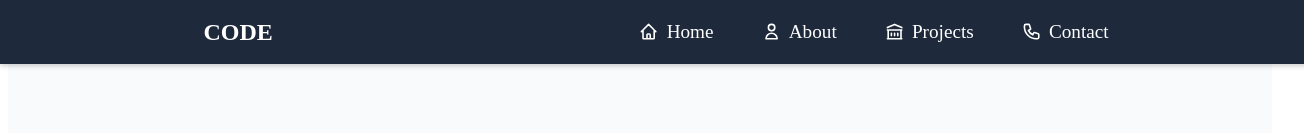
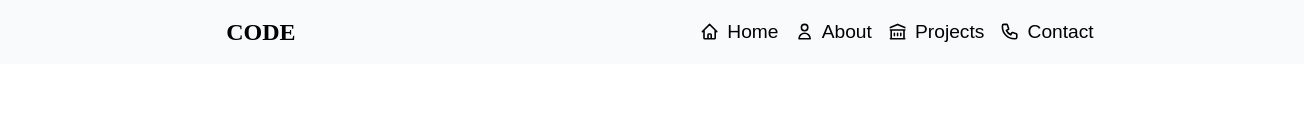
Before and after one commit to ChrisM-Code/code, a React (Vite) app in the folder prof/: page / in a window 1280 px wide. Shown: the top 133 px of the page, 1304 px wide, since content can reach past the window. Built offline with nearby package versions, Linux system fonts and the light colour scheme; grey boxes are pictures that could not be loaded.

Commit message:
fix landing page on small screens /blur

```diff
--- a/prof/src/assets/components/home/Logo.jsx
+++ b/prof/src/assets/components/home/Logo.jsx
@@ -24,7 +24,7 @@ const LogoCont = styled.div`
   margin-left: 0.5rem;
   flex-grow: 1;
   font-size: 1.5rem;
-  color: white;
+  color: black;
 
   &:hover {
     color: #3b82f6;
--- a/prof/src/assets/components/home/NavBar.jsx
+++ b/prof/src/assets/components/home/NavBar.jsx
@@ -19,12 +19,13 @@ const NavbarContainer = styled.nav`
   right: 4rem;
   width: 100%;
   height: 4rem;
-  background-color: #1e293b;
-  box-shadow: 0 2px 5px rgba(0, 0, 0, 0.2);
+  background-color: #f8fafc;
   display: flex;
   justify-content: space-around; /* Distributes the space between the logo and menu */
   align-items: center;
+
   padding: 0 1rem;
+
   z-index: 1000;
 `;
 
@@ -33,24 +34,30 @@ const NavLinks = styled.div`
   display: ${({ isMenuOpen }) => (isMenuOpen ? "flex" : "none")};
   flex-direction: column;
   gap: 1rem;
-  position: absolute;
+  position: fixed;
   top: 4rem;
-  left: 0;
-  right: 0;
+  left: 0.1rem;
+  right: 0.1rem;
   background-color: #1e293b;
+  border: 1px solid #374151;
   padding: 1rem;
   border-radius: 8px;
+  color: black;
   z-index: 1001;
 
   a {
-    font-size: 1rem;
+    font-size: 0.9rem;
     text-align: center;
     color: white;
     text-decoration: none;
-    padding: 0.5rem;
+    display: flex;
+    align-items: center;
+    gap: 0.5rem;
+    font-family: "Arial", sans-serif;
 
     &:hover {
       color: #38bdf8;
+      transition: color 0.3s ease;
     }
   }
 
@@ -59,8 +66,12 @@ const NavLinks = styled.div`
     flex-direction: row;
     position: static;
     background-color: transparent;
-    padding: 0;
-    gap: 2rem;
+    border: none;
+    padding: 0rem;
+
+    a {
+      color: black;
+    }
   }
 `;
 
@@ -69,7 +80,7 @@ const NavMenuButton = styled.div`
   display: block;
   font-size: 2rem;
   cursor: pointer;
-  color: white;
+  color: black;
 
   @media (min-width: 768px) {
     display: none;
@@ -86,6 +97,18 @@ const Icon = styled.span`
   &:hover {
     color: #3b82f6;
   }
+`;
+
+// Overlay effect when the menu is open
+const Overlay = styled.div`
+  display: ${({ isMenuOpen }) => (isMenuOpen ? "block" : "none")};
+  position: fixed;
+  top: 0;
+  left: 0;
+  right: 0;
+  bottom: 0;
+  background-color: rgba(0, 0, 0, 0.5);
+  z-index: 999; /* Behind the menu */
 `;
 
 function Navbar() {
@@ -111,6 +134,8 @@ function Navbar() {
       <NavMenuButton onClick={toggleMenu}>
         {isMenuOpen ? <HiOutlineX /> : <HiOutlineMenu />}
       </NavMenuButton>
+
+      <Overlay isMenuOpen={isMenuOpen} onClick={handleLinkClick} />
 
       {/* Navigation links */}
       <NavLinks isMenuOpen={isMenuOpen}>
--- a/prof/src/assets/components/landingpage/LandingPage.jsx
+++ b/prof/src/assets/components/landingpage/LandingPage.jsx
@@ -8,29 +8,17 @@ const Homepage = styled.main`
   align-items: center;
   justify-content: center;
   text-align: center;
-  padding: 1rem;
-  background-color: #f9fafb;
+  padding: 1.5rem;
   font-family: "Arial", sans-serif;
-  color: #333;
-
-  h1 {
-    font-size: 1.5rem;
-    margin-bottom: 1rem;
-  }
-
-  p {
-    font-size: 1.2rem;
-    margin-bottom: 1rem;
-    line-height: 1.6rem;
-  }
+  height: 100vh;
 
   a {
     display: inline-block;
-    padding: 0.75rem 1.5rem;
-    margin-top: 0rem;
-    font-size: 1rem;
-    color: #fff;
-    background-color: #007bff;
+    padding: 1rem 2rem;
+    margin-top: 1rem;
+    font-size: 1.1rem;
+    color: white;
+    background-color: #0ea5e9;
     border-radius: 5px;
     text-decoration: none;
     transition: background-color 0.3s ease;
@@ -41,13 +29,18 @@ const Homepage = styled.main`
   }
 
   @media (max-width: 768px) {
-    p {
-      font-size: 1rem;
-    }
+    padding: 1rem; /* Reduced padding on small screens */
 
     a {
-      font-size: 0.9rem;
-      padding: 0.6rem 1.2rem;
+      font-size: 1rem; /* Make button text a bit smaller */
+      padding: 0.8rem 1.6rem; /* Adjust button size */
+    }
+  }
+
+  @media (max-width: 480px) {
+    a {
+      font-size: 0.9rem; /* Button text smaller */
+      padding: 0.6rem 1.2rem; /* Further reduce button size */
     }
   }
 `;
--- a/prof/src/assets/ui/AppLayOut.jsx
+++ b/prof/src/assets/ui/AppLayOut.jsx
@@ -7,9 +7,8 @@ const LayoutContainer = styled.div`
   align-items: center;
   justify-content: flex-start;
   font-family: "Arial", sans-serif;
-  background-color: #f9fafb;
-  min-height: 100vh;
   padding: 0 16px;
+  color: black;
 
   @media (max-width: 768px) {
     padding: 0 12px;
@@ -21,9 +20,7 @@ const LayoutContainer = styled.div`
 
   main {
     width: 100%;
-    max-width: 1200px;
     margin: auto;
-    flex-grow: 1;
     display: flex;
     flex-direction: column;
     align-items: center;
```
